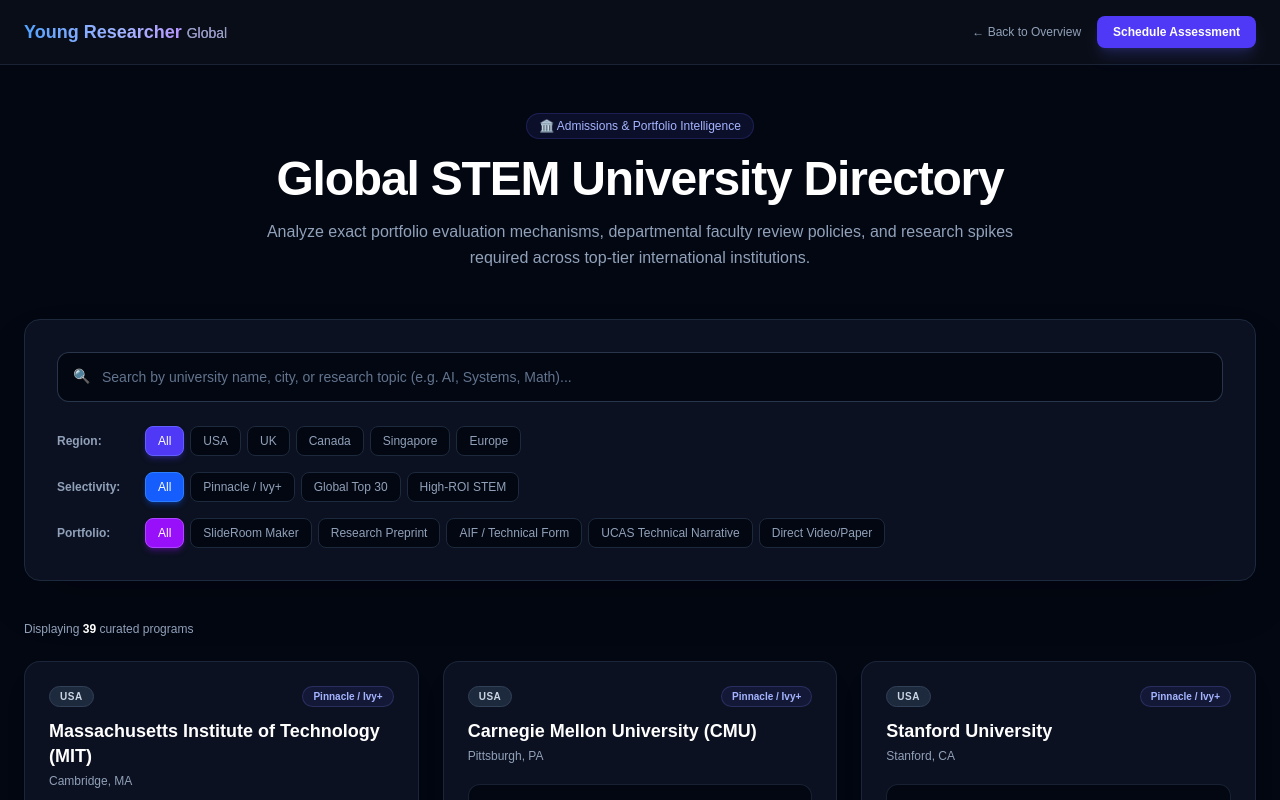
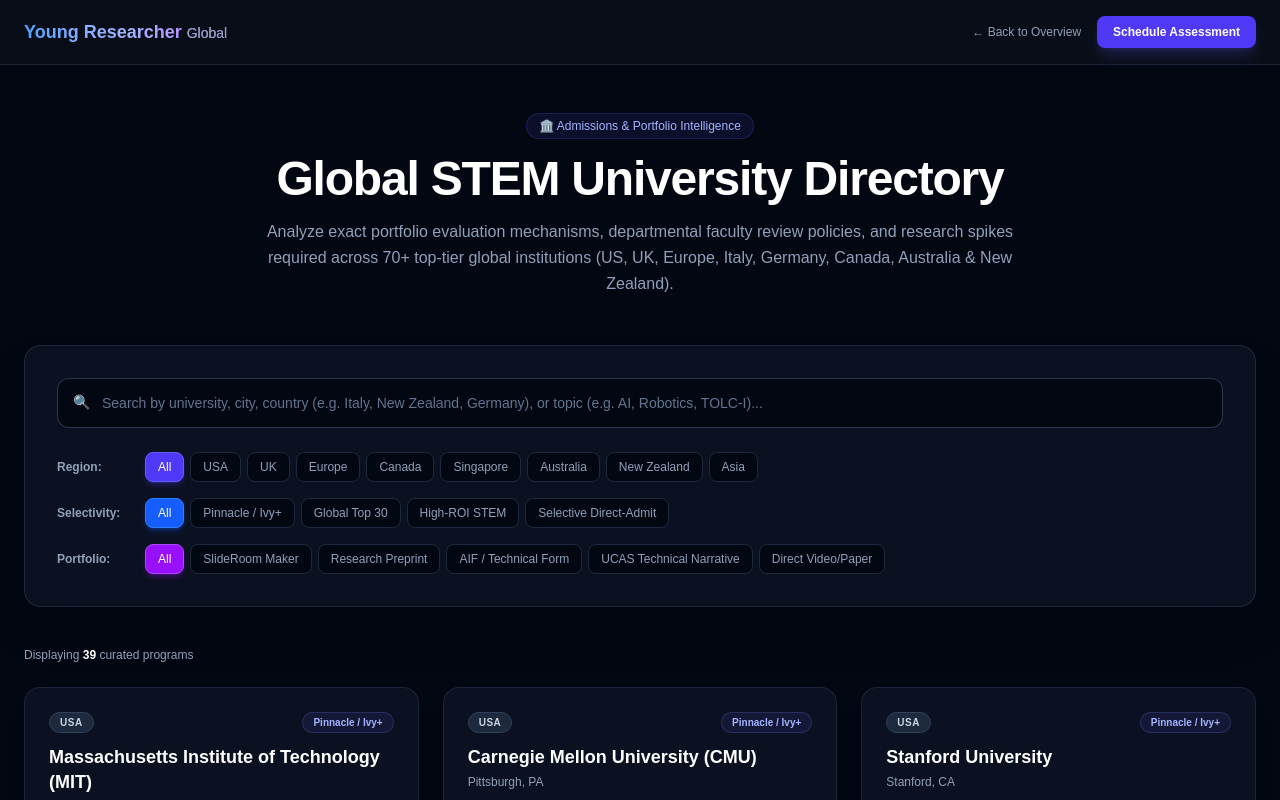
Before and after one commit to rashiag/global-young-researcher, a Next.js app: page /explorer in a window 1280 px wide. Shown: the top 800 px of the page. Built offline with nearby package versions, Linux system fonts and the light colour scheme.

Commit message:
Add Italy, New Zealand, and global public universities to Explorer catalog

```diff
--- a/src/app/explorer/page.tsx
+++ b/src/app/explorer/page.tsx
@@ -11,8 +11,8 @@ export default function ExplorerPage() {
   const [selectedPortfolio, setSelectedPortfolio] = useState('All');
   const [expandedId, setExpandedId] = useState<string | null>(null);
 
-  const countries = ['All', 'USA', 'UK', 'Canada', 'Singapore', 'Europe'];
-  const tiers = ['All', 'Pinnacle / Ivy+', 'Global Top 30', 'High-ROI STEM'];
+  const countries = ['All', 'USA', 'UK', 'Europe', 'Canada', 'Singapore', 'Australia', 'New Zealand', 'Asia'];
+  const tiers = ['All', 'Pinnacle / Ivy+', 'Global Top 30', 'High-ROI STEM', 'Selective Direct-Admit'];
   const portfolioTypes = [
     'All',
     'SlideRoom Maker',
@@ -27,7 +27,8 @@ export default function ExplorerPage() {
       const matchesSearch =
         uni.name.toLowerCase().includes(searchQuery.toLowerCase()) ||
         uni.location.toLowerCase().includes(searchQuery.toLowerCase()) ||
-        uni.recommendedSpike.toLowerCase().includes(searchQuery.toLowerCase());
+        uni.recommendedSpike.toLowerCase().includes(searchQuery.toLowerCase()) ||
+        uni.description.toLowerCase().includes(searchQuery.toLowerCase());
 
       const matchesCountry = selectedCountry === 'All' || uni.country === selectedCountry;
       const matchesTier = selectedTier === 'All' || uni.tier === selectedTier;
@@ -64,7 +65,7 @@ export default function ExplorerPage() {
         </div>
       </header>
 
-      {/* Main Content Area */}
+      {/* Main Container */}
       <main className="max-w-7xl mx-auto px-6 py-12">
         {/* Header Hero */}
         <div className="max-w-3xl mx-auto text-center mb-12">
@@ -75,17 +76,17 @@ export default function ExplorerPage() {
             Global STEM University Directory
           </h1>
           <p className="text-sm sm:text-base text-slate-400 leading-relaxed">
-            Analyze exact portfolio evaluation mechanisms, departmental faculty review policies, and research spikes required across top-tier international institutions.
+            Analyze exact portfolio evaluation mechanisms, departmental faculty review policies, and research spikes required across 70+ top-tier global institutions (US, UK, Europe, Italy, Germany, Canada, Australia & New Zealand).
           </p>
         </div>
 
-        {/* Filter Control Center */}
+        {/* Filter Controls */}
         <div className="bg-[#0B1120] border border-slate-800 rounded-2xl p-6 sm:p-8 mb-10 shadow-2xl">
-          {/* Search Input */}
+          {/* Search Box */}
           <div className="relative mb-6">
             <input
               type="text"
-              placeholder="Search by university name, city, or research topic (e.g. AI, Systems, Math)..."
+              placeholder="Search by university, city, country (e.g. Italy, New Zealand, Germany), or topic (e.g. AI, Robotics, TOLC-I)..."
               value={searchQuery}
               onChange={(e) => setSearchQuery(e.target.value)}
               className="w-full bg-[#030712] border border-slate-700/80 rounded-xl px-4 py-3.5 pl-11 text-sm text-white placeholder-slate-500 focus:outline-none focus:ring-2 focus:ring-indigo-500 focus:border-transparent transition-all"
@@ -101,9 +102,9 @@ export default function ExplorerPage() {
             )}
           </div>
 
-          {/* Tag Filters */}
+          {/* Filter Pills */}
           <div className="space-y-4 text-xs">
-            {/* Country */}
+            {/* Region */}
             <div className="flex flex-col sm:flex-row sm:items-center gap-2">
               <span className="text-slate-400 font-semibold w-20 shrink-0">Region:</span>
               <div className="flex flex-wrap gap-1.5">
@@ -123,7 +124,7 @@ export default function ExplorerPage() {
               </div>
             </div>
 
-            {/* Selectivity Tier */}
+            {/* Selectivity */}
             <div className="flex flex-col sm:flex-row sm:items-center gap-2">
               <span className="text-slate-400 font-semibold w-20 shrink-0">Selectivity:</span>
               <div className="flex flex-wrap gap-1.5">
@@ -143,7 +144,7 @@ export default function ExplorerPage() {
               </div>
             </div>
 
-            {/* Portfolio Type */}
+            {/* Portfolio Mechanism */}
             <div className="flex flex-col sm:flex-row sm:items-center gap-2">
               <span className="text-slate-400 font-semibold w-20 shrink-0">Portfolio:</span>
               <div className="flex flex-wrap gap-1.5">
@@ -185,7 +186,7 @@ export default function ExplorerPage() {
           )}
         </div>
 
-        {/* University Grid */}
+        {/* Universities Grid */}
         <div className="grid grid-cols-1 md:grid-cols-2 lg:grid-cols-3 gap-6">
           {filteredUniversities.map((uni) => {
             const isExpanded = expandedId === uni.id;
@@ -212,7 +213,7 @@ export default function ExplorerPage() {
                   </h3>
                   <p className="text-xs text-slate-400 mb-5">{uni.location}</p>
 
-                  {/* Quantitative Box */}
+                  {/* Metrics Box */}
                   <div className="grid grid-cols-2 gap-2 bg-[#030712] p-3.5 rounded-xl border border-slate-800/80 mb-4">
                     <div>
                       <span className="text-[10px] uppercase font-bold text-slate-500 block mb-0.5">Selectivity</span>
```
